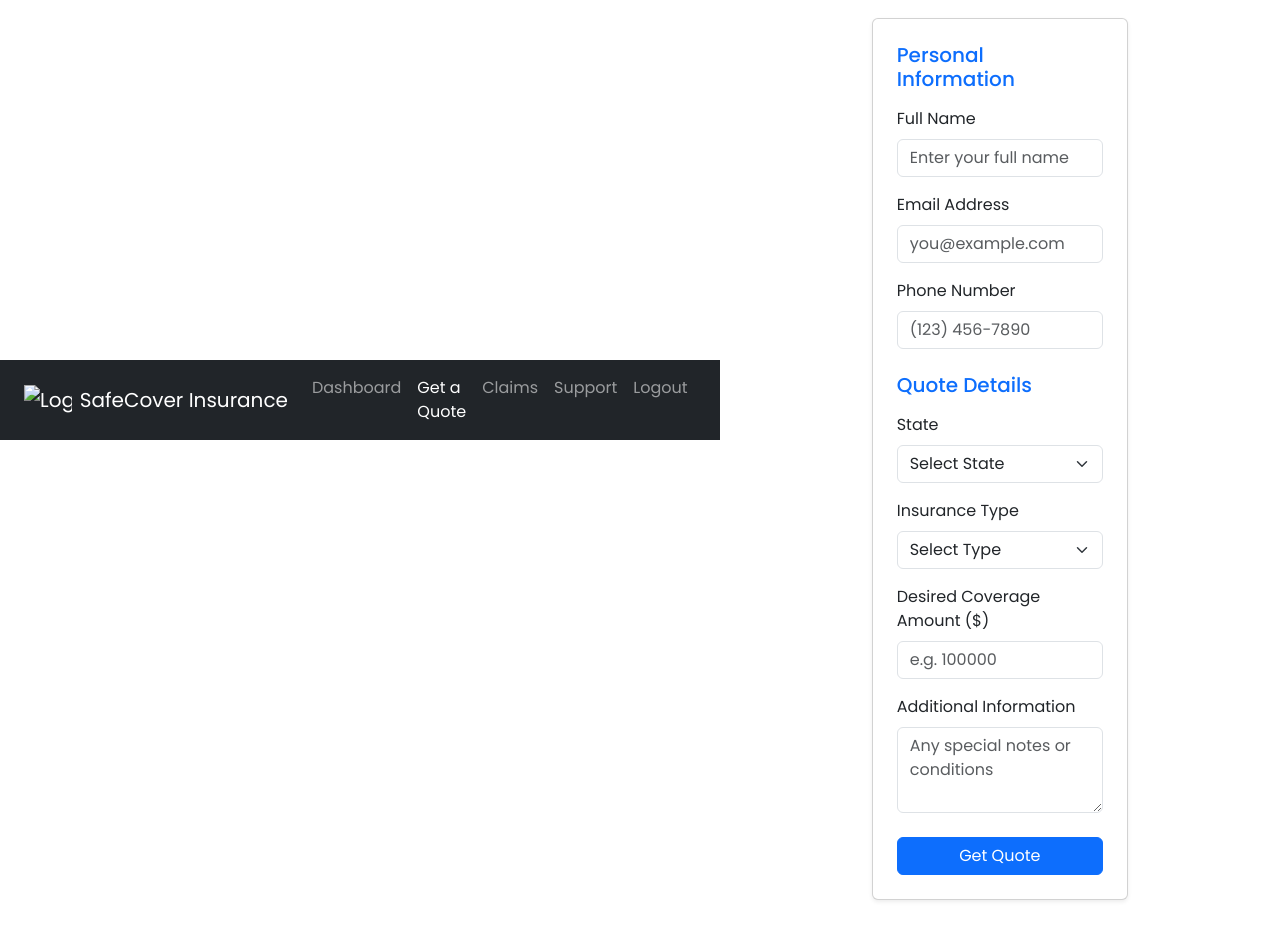
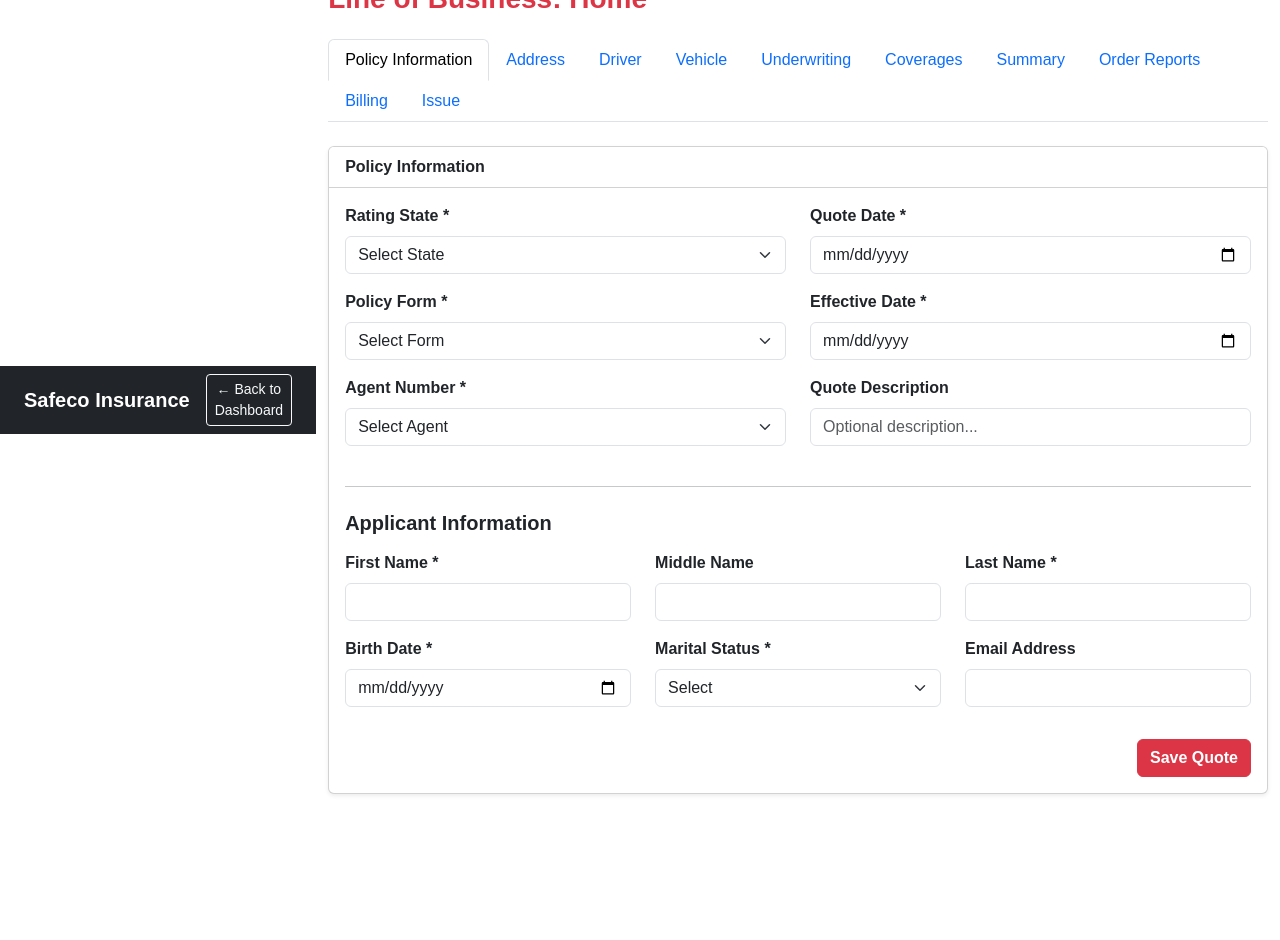
Before and after one commit to jonasrosauro122-a11y/lava-carrier-portalSafeco, a plain HTML site: page quote.html in a window 1280 px wide. After the commit the page ends 800 px from the top, so only its background shows below. Drawn offline with nearby package versions, Linux system fonts and the light colour scheme.

Commit message:
Update quote.html

```diff
--- a/quote.html
+++ b/quote.html
@@ -1,148 +1,177 @@
 <!DOCTYPE html>
 <html lang="en">
 <head>
-  <meta charset="UTF-8">
-  <meta name="viewport" content="width=device-width, initial-scale=1.0">
-  <title>Insurance Quote | Agent Dashboard</title>
-
-  <!-- Bootstrap CSS -->
-  <link href="https://cdn.jsdelivr.net/npm/bootstrap@5.3.3/dist/css/bootstrap.min.css" rel="stylesheet">
-
-  <!-- Google Fonts -->
-  <link href="https://fonts.googleapis.com/css2?family=Poppins:wght@400;500;600&display=swap" rel="stylesheet">
-
-  <!-- Custom CSS -->
-  <link rel="stylesheet" href="style.css">
+  <meta charset="UTF-8" />
+  <meta name="viewport" content="width=device-width, initial-scale=1.0" />
+  <title>Create Quote | Training Portal</title>
+  <link href="https://cdn.jsdelivr.net/npm/bootstrap@5.3.2/dist/css/bootstrap.min.css" rel="stylesheet" />
+  <link rel="stylesheet" href="style.css" />
 </head>
 <body>
-
-  <!-- ===== Top Navigation Bar ===== -->
   <nav class="navbar navbar-expand-lg navbar-dark bg-dark px-4">
-    <a class="navbar-brand d-flex align-items-center" href="dashboard.html">
-      <img src="images/logo.png" alt="Logo" class="me-2">
-      <span>SafeCover Insurance</span>
-    </a>
-    <button class="navbar-toggler" type="button" data-bs-toggle="collapse" data-bs-target="#navbarNav">
-      <span class="navbar-toggler-icon"></span>
-    </button>
-
-    <div class="collapse navbar-collapse" id="navbarNav">
-      <ul class="navbar-nav ms-auto">
-        <li class="nav-item"><a class="nav-link" href="dashboard.html">Dashboard</a></li>
-        <li class="nav-item"><a class="nav-link active" href="quote.html">Get a Quote</a></li>
-        <li class="nav-item"><a class="nav-link" href="#">Claims</a></li>
-        <li class="nav-item"><a class="nav-link" href="#">Support</a></li>
-        <li class="nav-item"><a class="nav-link" href="index.html">Logout</a></li>
-      </ul>
+    <a class="navbar-brand fw-bold text-white" href="#">Safeco Insurance</a>
+    <div class="ms-auto">
+      <a href="dashboard.html" class="btn btn-outline-light btn-sm">← Back to Dashboard</a>
     </div>
   </nav>
 
-  <!-- ===== Main Content ===== -->
-  <div class="container py-5">
-    <div class="text-center mb-5">
-      <h2 class="fw-bold">Get an Insurance Quote</h2>
-      <p class="text-muted">Fill out the form below to get your estimated insurance quote.</p>
-    </div>
+  <div class="container mt-4 mb-5">
+    <h3 class="text-danger fw-semibold mb-4">Line of Business: Home</h3>
 
-    <div class="row justify-content-center">
-      <div class="col-md-8 col-lg-6">
-        <div class="card p-4 shadow-sm">
+    <!-- Navigation Tabs -->
+    <ul class="nav nav-tabs" id="quoteTabs">
+      <li class="nav-item"><a class="nav-link active" data-bs-toggle="tab" href="#policyInfo">Policy Information</a></li>
+      <li class="nav-item"><a class="nav-link" data-bs-toggle="tab" href="#address">Address</a></li>
+      <li class="nav-item"><a class="nav-link" data-bs-toggle="tab" href="#driver">Driver</a></li>
+      <li class="nav-item"><a class="nav-link" data-bs-toggle="tab" href="#vehicle">Vehicle</a></li>
+      <li class="nav-item"><a class="nav-link" data-bs-toggle="tab" href="#underwriting">Underwriting</a></li>
+      <li class="nav-item"><a class="nav-link" data-bs-toggle="tab" href="#coverages">Coverages</a></li>
+      <li class="nav-item"><a class="nav-link" data-bs-toggle="tab" href="#summary">Summary</a></li>
+      <li class="nav-item"><a class="nav-link" data-bs-toggle="tab" href="#orderReports">Order Reports</a></li>
+      <li class="nav-item"><a class="nav-link" data-bs-toggle="tab" href="#billing">Billing</a></li>
+      <li class="nav-item"><a class="nav-link" data-bs-toggle="tab" href="#issue">Issue</a></li>
+    </ul>
+
+    <div class="tab-content mt-4">
+      <!-- ================= POLICY INFO TAB ================= -->
+      <div class="tab-pane fade show active" id="policyInfo">
+        <div class="card shadow-sm">
+          <div class="card-header bg-white fw-semibold">Policy Information</div>
+          <div class="card-body">
             <form id="quoteForm">
-            <!-- Personal Info -->
-            <h5 class="mb-3 text-primary">Personal Information</h5>
-            <div class="mb-3">
-              <label for="fullName" class="form-label">Full Name</label>
-              <input type="text" id="fullName" class="form-control" placeholder="Enter your full name" required>
-            </div>
-
-            <div class="mb-3">
-              <label for="email" class="form-label">Email Address</label>
-              <input type="email" id="email" class="form-control" placeholder="you@example.com" required>
-            </div>
-
-            <div class="mb-3">
-              <label for="phone" class="form-label">Phone Number</label>
-              <input type="tel" id="phone" class="form-control" placeholder="(123) 456-7890" required>
-            </div>
-
-            <!-- Quote Info -->
-            <h5 class="mt-4 mb-3 text-primary">Quote Details</h5>
-            <div class="mb-3">
-              <label for="state" class="form-label">State</label>
-              <select id="state" class="form-select" required>
+              <div class="row">
+                <div class="col-md-6 mb-3">
+                  <label class="form-label fw-semibold">Rating State *</label>
+                  <select id="ratingState" class="form-select" required>
                     <option value="">Select State</option>
                     <option>California</option>
-                <option>New York</option>
-                <option>Texas</option>
                     <option>Florida</option>
                     <option>North Carolina</option>
+                    <option>Texas</option>
+                    <option>New York</option>
                   </select>
                 </div>
 
-            <div class="mb-3">
-              <label for="insuranceType" class="form-label">Insurance Type</label>
-              <select id="insuranceType" class="form-select" required>
-                <option value="">Select Type</option>
-                <option>Auto Insurance</option>
-                <option>Home Insurance</option>
-                <option>Life Insurance</option>
-                <option>Health Insurance</option>
-                <option>Travel Insurance</option>
+                <div class="col-md-6 mb-3">
+                  <label class="form-label fw-semibold">Quote Date *</label>
+                  <input type="date" id="quoteDate" class="form-control" required />
+                </div>
+
+                <div class="col-md-6 mb-3">
+                  <label class="form-label fw-semibold">Policy Form *</label>
+                  <select id="policyForm" class="form-select" required>
+                    <option value="">Select Form</option>
+                    <option>Homeowners</option>
+                    <option>Auto</option>
+                    <option>Renters</option>
+                    <option>Condo</option>
                   </select>
                 </div>
 
-            <div class="mb-3">
-              <label for="coverageAmount" class="form-label">Desired Coverage Amount ($)</label>
-              <input type="number" id="coverageAmount" class="form-control" placeholder="e.g. 100000" required>
+                <div class="col-md-6 mb-3">
+                  <label class="form-label fw-semibold">Effective Date *</label>
+                  <input type="date" id="effectiveDate" class="form-control" required />
                 </div>
 
-            <div class="mb-4">
-              <label for="comments" class="form-label">Additional Information</label>
-              <textarea id="comments" class="form-control" rows="3" placeholder="Any special notes or conditions"></textarea>
+                <div class="col-md-6 mb-3">
+                  <label class="form-label fw-semibold">Agent Number *</label>
+                  <select id="agentNumber" class="form-select" required>
+                    <option value="">Select Agent</option>
+                    <option>1001</option>
+                    <option>2002</option>
+                    <option>3003</option>
+                  </select>
                 </div>
 
-            <button type="submit" class="btn btn-primary w-100">Get Quote</button>
+                <div class="col-md-6 mb-3">
+                  <label class="form-label fw-semibold">Quote Description</label>
+                  <input type="text" id="quoteDescription" class="form-control" placeholder="Optional description..." />
+                </div>
+              </div>
+
+              <hr class="my-4" />
+
+              <h5 class="fw-semibold mb-3">Applicant Information</h5>
+              <div class="row">
+                <div class="col-md-4 mb-3">
+                  <label class="form-label fw-semibold">First Name *</label>
+                  <input type="text" id="firstName" class="form-control" required />
+                </div>
+                <div class="col-md-4 mb-3">
+                  <label class="form-label fw-semibold">Middle Name</label>
+                  <input type="text" id="middleName" class="form-control" />
+                </div>
+                <div class="col-md-4 mb-3">
+                  <label class="form-label fw-semibold">Last Name *</label>
+                  <input type="text" id="lastName" class="form-control" required />
+                </div>
+                <div class="col-md-4 mb-3">
+                  <label class="form-label fw-semibold">Birth Date *</label>
+                  <input type="date" id="birthDate" class="form-control" required />
+                </div>
+                <div class="col-md-4 mb-3">
+                  <label class="form-label fw-semibold">Marital Status *</label>
+                  <select id="maritalStatus" class="form-select" required>
+                    <option value="">Select</option>
+                    <option>Single</option>
+                    <option>Married</option>
+                    <option>Divorced</option>
+                  </select>
+                </div>
+                <div class="col-md-4 mb-3">
+                  <label class="form-label fw-semibold">Email Address</label>
+                  <input type="email" id="emailAddress" class="form-control" />
+                </div>
+              </div>
+
+              <div class="text-end mt-3">
+                <button type="submit" class="btn btn-danger fw-semibold">Save Quote</button>
+              </div>
             </form>
           </div>
         </div>
       </div>
 
-    <!-- Quote Result -->
-    <div id="quoteResult" class="mt-5 text-center d-none">
-      <div class="alert alert-success">
-        <h5>Estimated Quote:</h5>
-        <p class="fs-4 fw-bold text-success">$<span id="quoteAmount">0</span></p>
-        <p>Thank you for your interest! One of our agents will reach out to you soon.</p>
+      <!-- ============ OTHER TABS PLACEHOLDERS ============== -->
+      <div class="tab-pane fade" id="address">
+        <div class="alert alert-secondary">📍 Address information section under development.</div>
+      </div>
+
+      <div class="tab-pane fade" id="driver">
+        <div class="alert alert-secondary">🚗 Driver information section under development.</div>
+      </div>
+
+      <div class="tab-pane fade" id="vehicle">
+        <div class="alert alert-secondary">🚘 Vehicle section under development.</div>
+      </div>
+
+      <div class="tab-pane fade" id="underwriting">
+        <div class="alert alert-secondary">📋 Underwriting details will appear here.</div>
+      </div>
+
+      <div class="tab-pane fade" id="coverages">
+        <div class="alert alert-secondary">🛡️ Coverage options coming soon.</div>
+      </div>
+
+      <div class="tab-pane fade" id="summary">
+        <div class="alert alert-secondary">🧾 Summary preview will appear here.</div>
+      </div>
+
+      <div class="tab-pane fade" id="orderReports">
+        <div class="alert alert-secondary">📊 Order reports section coming soon.</div>
+      </div>
+
+      <div class="tab-pane fade" id="billing">
+        <div class="alert alert-secondary">💳 Billing section placeholder.</div>
+      </div>
+
+      <div class="tab-pane fade" id="issue">
+        <div class="alert alert-secondary">✅ Issue policy section placeholder.</div>
       </div>
     </div>
   </div>
 
-  <!-- ===== Bootstrap JS ===== -->
-  <script src="https://cdn.jsdelivr.net/npm/bootstrap@5.3.3/dist/js/bootstrap.bundle.min.js"></script>
-
-  <!-- ===== Custom Script ===== -->
+  <script src="https://cdn.jsdelivr.net/npm/bootstrap@5.3.2/dist/js/bootstrap.bundle.min.js"></script>
   <script src="script.js"></script>
-
-  <!-- Inline Quote Calculation Script -->
-  <script>
-    document.getElementById("quoteForm").addEventListener("submit", function(e) {
-      e.preventDefault();
-      const insuranceType = document.getElementById("insuranceType").value;
-      const coverage = parseInt(document.getElementById("coverageAmount").value);
-      let multiplier = 0.02;
-
-      if (insuranceType === "Auto Insurance") multiplier = 0.015;
-      else if (insuranceType === "Home Insurance") multiplier = 0.012;
-      else if (insuranceType === "Life Insurance") multiplier = 0.025;
-      else if (insuranceType === "Health Insurance") multiplier = 0.02;
-      else if (insuranceType === "Travel Insurance") multiplier = 0.01;
-
-      const quote = (coverage * multiplier).toFixed(2);
-      document.getElementById("quoteAmount").textContent = quote;
-      document.getElementById("quoteResult").classList.remove("d-none");
-      window.scrollTo({ top: document.getElementById("quoteResult").offsetTop, behavior: 'smooth' });
-    });
-  </script>
-
 </body>
 </html>
```
Lines whose indentation alone changed are shown as unchanged.
